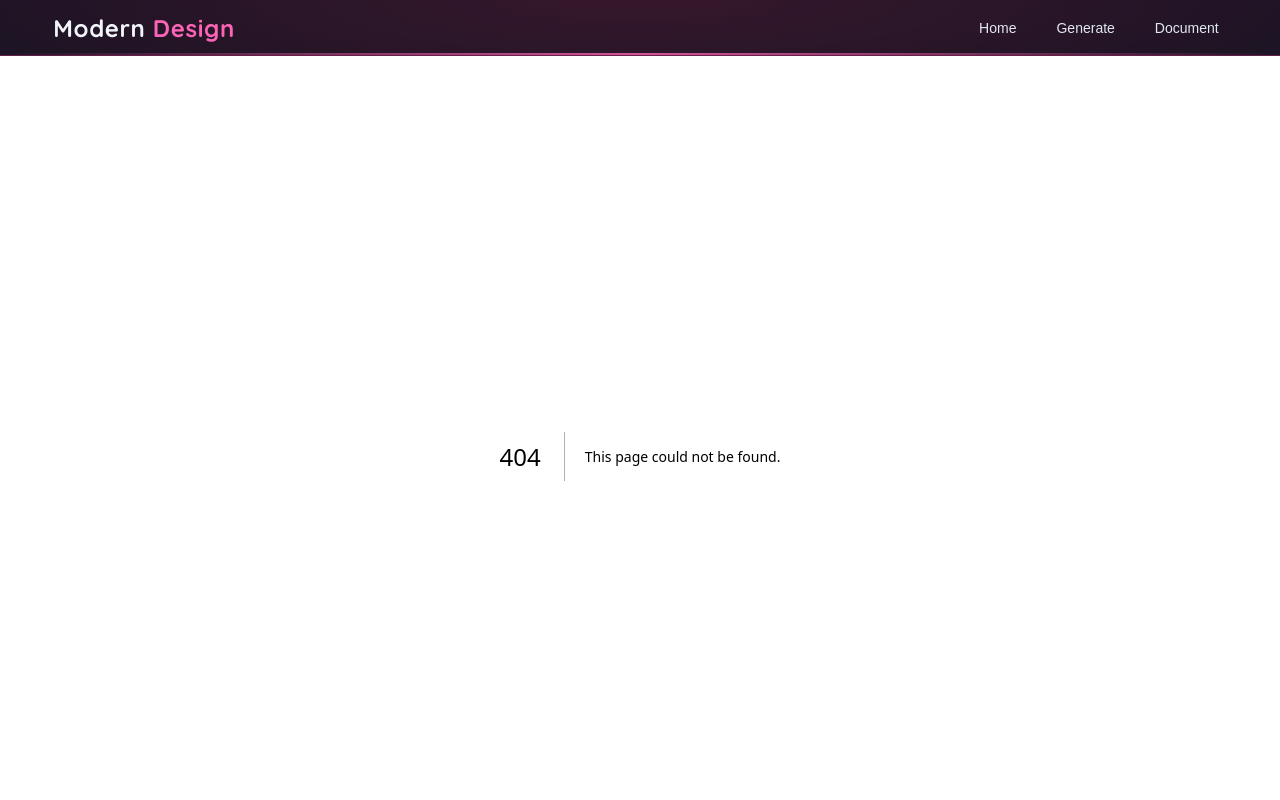
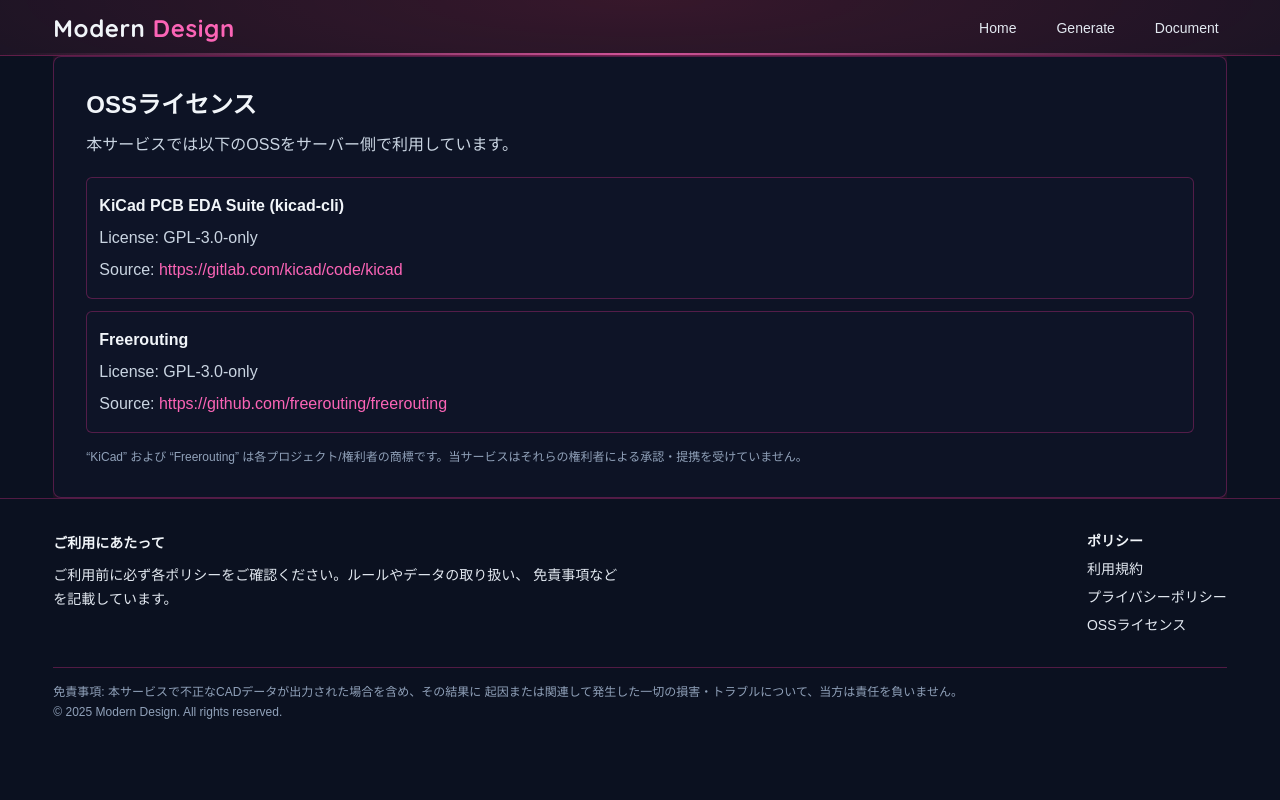
Before and after one commit to washizawa83/arcade-controller-design-frontend, a Next.js app: page /oss in a window 1280 px wide. Before the commit this address had no page. Shown: the top 800 px of the page. Built offline with nearby package versions, Linux system fonts and the light colour scheme.

Commit message:
OSSライセンス記載

```diff
--- /dev/null
+++ b/src/app/oss/page.tsx
@@ -0,0 +1,54 @@
+import { BasePageLayout } from "@/layouts/BasePageLayout";
+
+export default function OssPage() {
+  return (
+    <BasePageLayout>
+      <section className="rounded-lg border border-pink-500/30 bg-[var(--color-panel)] p-6 md:p-8 shadow-[0_0_8px_rgba(255,53,93,0.25)]">
+        <h1 className="text-xl md:text-2xl font-semibold text-slate-100">
+          OSSライセンス
+        </h1>
+        <p className="mt-2 text-slate-300 text-sm md:text-base leading-relaxed md:leading-loose">
+          本サービスでは以下のOSSをサーバー側で利用しています。
+        </p>
+        <ul className="mt-4 space-y-3 text-slate-300 text-sm md:text-base leading-relaxed md:leading-loose">
+          <li className="rounded-md border border-pink-500/30 p-3 bg-[rgba(15,23,42,0.6)]">
+            <p className="font-semibold text-slate-100">
+              KiCad PCB EDA Suite (kicad-cli)
+            </p>
+            <p>License: GPL-3.0-only</p>
+            <p>
+              Source:{" "}
+              <a
+                href="https://gitlab.com/kicad/code/kicad"
+                className="text-pink-400 hover:text-pink-300"
+                target="_blank"
+                rel="noreferrer"
+              >
+                https://gitlab.com/kicad/code/kicad
+              </a>
+            </p>
+          </li>
+          <li className="rounded-md border border-pink-500/30 p-3 bg-[rgba(15,23,42,0.6)]">
+            <p className="font-semibold text-slate-100">Freerouting</p>
+            <p>License: GPL-3.0-only</p>
+            <p>
+              Source:{" "}
+              <a
+                href="https://github.com/freerouting/freerouting"
+                className="text-pink-400 hover:text-pink-300"
+                target="_blank"
+                rel="noreferrer"
+              >
+                https://github.com/freerouting/freerouting
+              </a>
+            </p>
+          </li>
+        </ul>
+        <p className="mt-4 text-xs text-slate-400">
+          “KiCad” および “Freerouting”
+          は各プロジェクト/権利者の商標です。当サービスはそれらの権利者による承認・提携を受けていません。
+        </p>
+      </section>
+    </BasePageLayout>
+  );
+}
--- a/src/layouts/BaseFooter.tsx
+++ b/src/layouts/BaseFooter.tsx
@@ -29,6 +29,11 @@
                   プライバシーポリシー
                 </Link>
               </li>
+              <li>
+                <Link href="/oss" className="hover:text-pink-400">
+                  OSSライセンス
+                </Link>
+              </li>
             </ul>
           </nav>
         </div>
```
